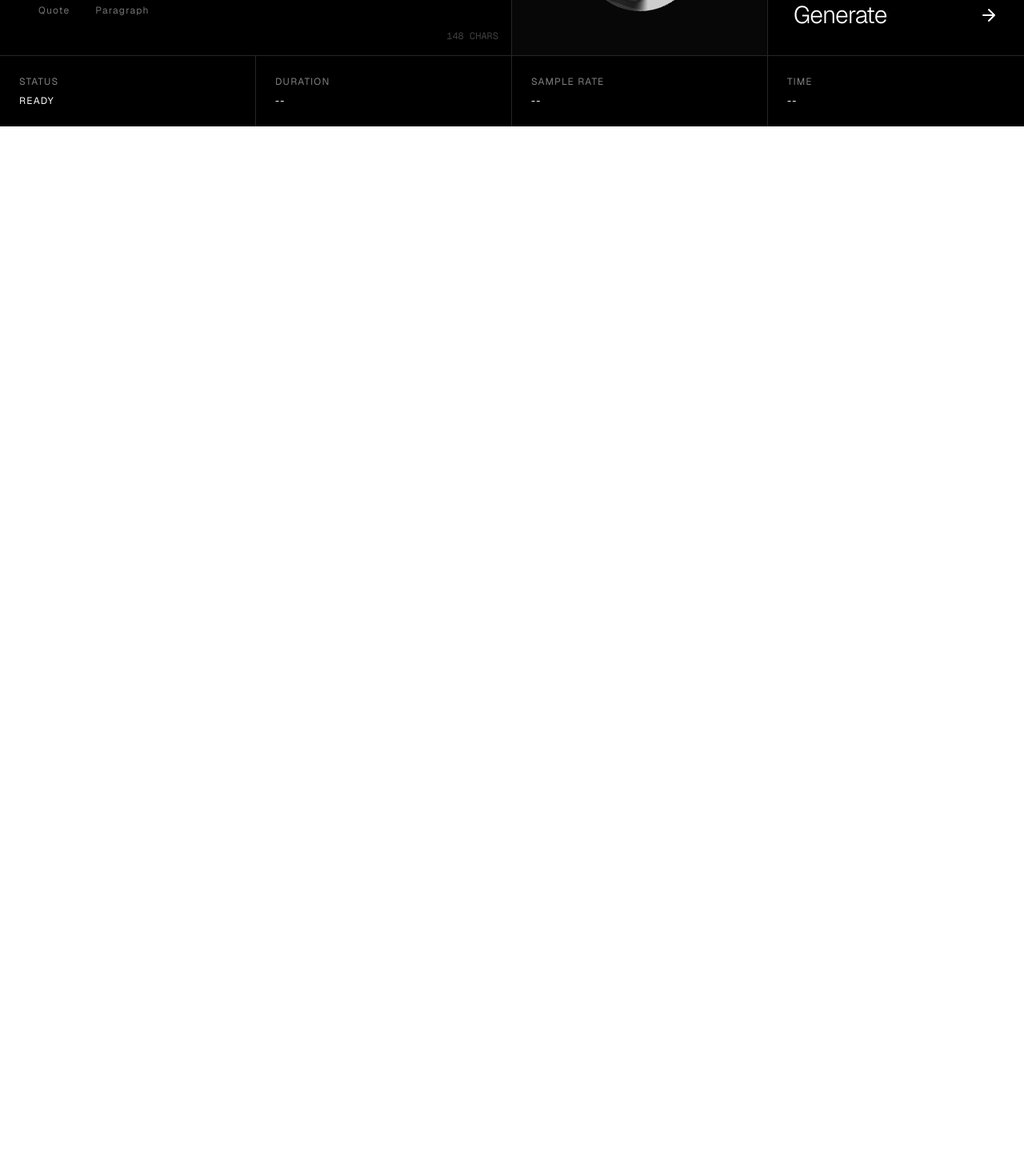
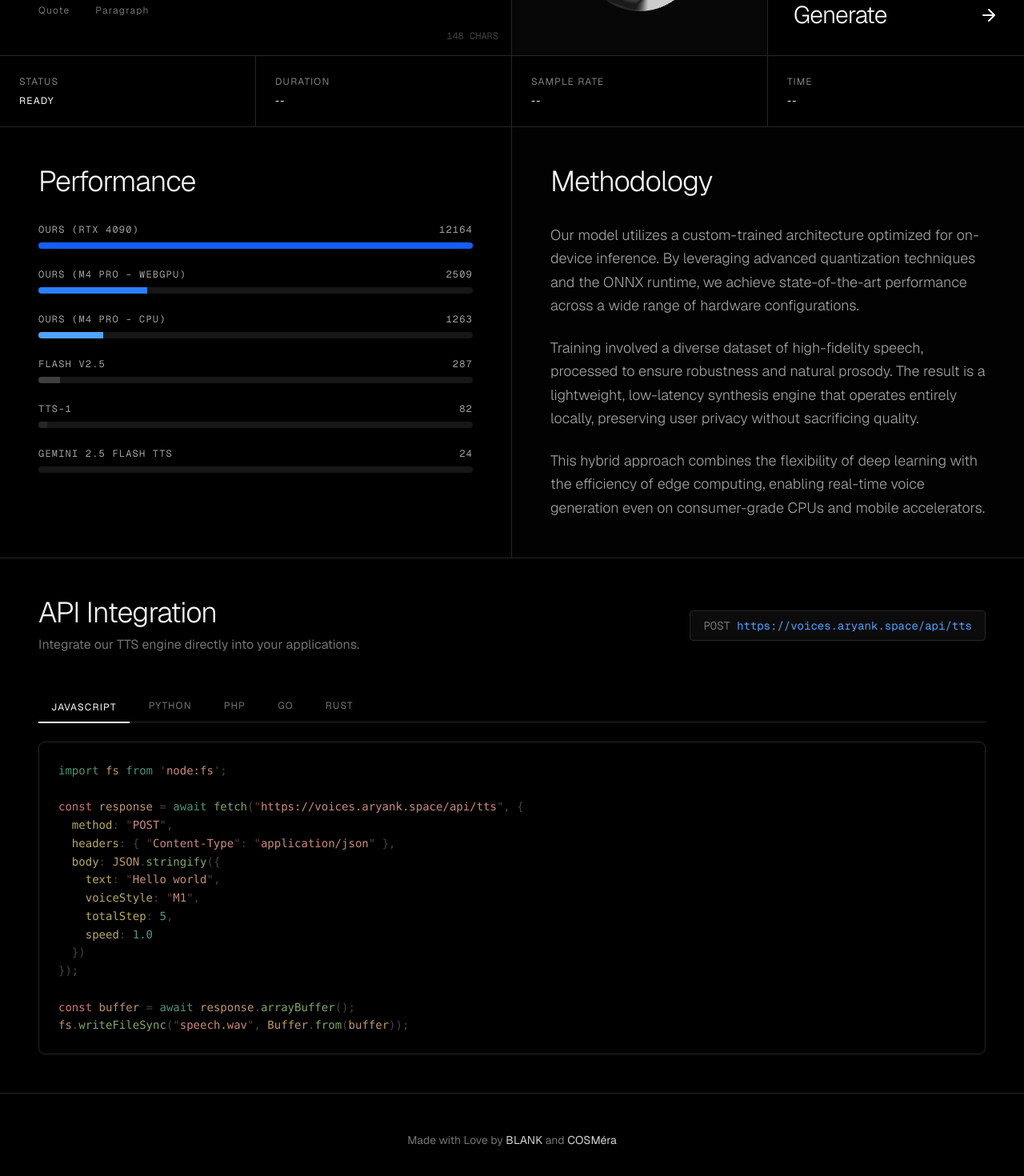
Before and after one commit to kiritocode1/voices, a Next.js app: page / in a window 1280 px wide. Shown: the part 818-2288 px from the top of the page at 80% size. Before the commit the page ends 976 px from the top, so only its background shows below. Built offline with nearby package versions, Linux system fonts and the light colour scheme.

Commit message:
Child welfare commit

```diff
--- a/app/api/tts/route.ts
+++ b/app/api/tts/route.ts
@@ -54,7 +54,7 @@ export async function POST(request: Request): Promise<Response> {
 			speed,
 		});
 
-		return new Response(wavBuffer, {
+		return new Response(wavBuffer as BodyInit, {
 			status: 200,
 			headers: {
 				"Content-Type": "audio/wav",
--- a/app/page.tsx
+++ b/app/page.tsx
@@ -2,6 +2,7 @@
 
 import { useEffect, useMemo, useRef, useState } from "react";
 import { type AgentState, Orb } from "../components/orb";
+import { codeToHtml } from "shiki";
 
 type VoiceStyleId = "F1" | "F2" | "M1" | "M2";
 
@@ -20,6 +21,151 @@ const QUOTE_TEXT = "Pain and suffering are always inevitable for a large intelli
 const PARAGRAPH_TEXT =
 	"A man who lies to himself, and believes his own lies becomes unable to recognize truth, either in himself or in anyone else, and he ends up losing respect for himself and for others. When he has no respect for anyone, he can no longer love, and, in order to divert himself, having no love in him, he yields to his impulses, indulges in the lowest forms of pleasure, and behaves in the end like an animal. And it all comes from lying - lying to others and to yourself.";
 
+// API Documentation Snippets
+const API_ENDPOINT = "https://voices.aryank.space/api/tts";
+
+const CODE_SNIPPETS = {
+	javascript: `import fs from 'node:fs';
+
+const response = await fetch("${API_ENDPOINT}", {
+  method: "POST",
+  headers: { "Content-Type": "application/json" },
+  body: JSON.stringify({
+    text: "Hello world",
+    voiceStyle: "M1",
+    totalStep: 5,
+    speed: 1.0
+  })
+});
+
+const buffer = await response.arrayBuffer();
+fs.writeFileSync("speech.wav", Buffer.from(buffer));
+`,
+	python: `import requests
+
+response = requests.post(
+    "${API_ENDPOINT}",
+    json={
+        "text": "Hello world",
+        "voiceStyle": "M1",
+        "totalStep": 5,
+        "speed": 1.0
+    }
+)
+
+with open("speech.wav", "wb") as f:
+    f.write(response.content)`,
+	php: `<?php
+$ch = curl_init("${API_ENDPOINT}");
+curl_setopt($ch, CURLOPT_POST, 1);
+curl_setopt($ch, CURLOPT_POSTFIELDS, json_encode([
+    "text" => "Hello world",
+    "voiceStyle" => "M1",
+    "totalStep" => 5,
+    "speed" => 1.0
+]));
+curl_setopt($ch, CURLOPT_RETURNTRANSFER, true);
+$audio = curl_exec($ch);
+file_put_contents("speech.wav", $audio);
+curl_close($ch);
+?>`,
+	go: `package main
+
+import (
+	"bytes"
+	"encoding/json"
+	"io"
+	"net/http"
+	"os"
+)
+
+func main() {
+	data := map[string]interface{}{
+		"text":       "Hello world",
+		"voiceStyle": "M1",
+		"totalStep":  5,
+		"speed":      1.0,
+	}
+	jsonData, _ := json.Marshal(data)
+
+	resp, _ := http.Post("${API_ENDPOINT}", "application/json", bytes.NewBuffer(jsonData))
+	defer resp.Body.Close()
+
+	out, _ := os.Create("speech.wav")
+	defer out.Close()
+	io.Copy(out, resp.Body)
+}`,
+	rust: `use std::fs::File;
+use std::io::copy;
+
+#[tokio::main]
+async fn main() -> Result<(), Box<dyn std::error::Error>> {
+    let client = reqwest::Client::new();
+    let resp = client.post("${API_ENDPOINT}")
+        .json(&serde_json::json!({
+            "text": "Hello world",
+            "voiceStyle": "M1",
+            "totalStep": 5,
+            "speed": 1.0
+        }))
+        .send()
+        .await?;
+
+    let mut content = std::io::Cursor::new(resp.bytes().await?);
+    let mut file = File::create("speech.wav")?;
+    copy(&mut content, &mut file)?;
+    Ok(())
+}`,
+};
+
+function CodeBlock({ code, lang }: { code: string; lang: string }) {
+	const [html, setHtml] = useState(code);
+	const [copied, setCopied] = useState(false);
+
+	useEffect(() => {
+		async function highlight() {
+			try {
+				const out = await codeToHtml(code, {
+					lang,
+					theme: "vitesse-black",
+				});
+				setHtml(out);
+			} catch (e) {
+				console.error("Syntax highlighting failed:", e);
+				setHtml(code); // Fallback
+			}
+		}
+		highlight();
+	}, [code, lang]);
+
+	const handleCopy = async () => {
+		try {
+			await navigator.clipboard.writeText(code);
+			setCopied(true);
+			setTimeout(() => setCopied(false), 2000);
+		} catch (err) {
+			console.error("Failed to copy:", err);
+		}
+	};
+
+	return (
+		<div className="relative group rounded-lg overflow-hidden bg-black border border-neutral-800">
+			<div
+				className="font-mono text-sm leading-relaxed overflow-x-auto p-6"
+				dangerouslySetInnerHTML={{ __html: html }}
+			/>
+			<button
+				onClick={handleCopy}
+				className={`absolute top-4 right-4 px-3 py-1.5 text-xs uppercase tracking-widest border rounded transition-all duration-200 ${
+					copied ? "bg-white text-black border-white opacity-100" : "bg-black text-neutral-400 border-neutral-800 opacity-0 group-hover:opacity-100 hover:text-white hover:border-white"
+				}`}
+			>
+				{copied ? "Copied" : "Copy"}
+			</button>
+		</div>
+	);
+}
+
 export default function Home() {
 	const [text, setText] = useState<string>(QUOTE_TEXT);
 	const [voiceStyle, setVoiceStyle] = useState<VoiceStyleId>("F1");
@@ -29,6 +175,7 @@ export default function Home() {
 	const [error, setError] = useState<string | null>(null);
 	const [stats, setStats] = useState<GenerationStats | null>(null);
 	const [agentState, setAgentState] = useState<AgentState>("listening");
+	const [activeTab, setActiveTab] = useState<keyof typeof CODE_SNIPPETS>("javascript");
 
 	const audioRef = useRef<HTMLAudioElement>(null);
 
@@ -320,6 +467,121 @@ export default function Home() {
 					<p className="text-white">{stats?.totalTimeSeconds ? `${stats.totalTimeSeconds.toFixed(2)}s` : "--"}</p>
 				</div>
 			</div>
+
+			{/* Documentation & Methodology Section */}
+			<div className="border-t border-neutral-800 grid grid-cols-1 lg:grid-cols-2">
+				{/* Performance Chart */}
+				<div className="p-8 md:p-12 border-r border-neutral-800">
+					<h2 className="text-3xl md:text-4xl font-light mb-8 text-neutral-100 tracking-tight">Performance</h2>
+					<div className="space-y-6 text-xs uppercase tracking-widest font-mono">
+						{/* Benchmark Items */}
+						{[
+							{ name: "Ours (RTX 4090)", score: 12164, color: "bg-blue-600", width: "100%" },
+							{ name: "Ours (M4 Pro - WebGPU)", score: 2509, color: "bg-blue-500", width: "25%" },
+							{ name: "Ours (M4 Pro - CPU)", score: 1263, color: "bg-blue-400", width: "15%" },
+							{ name: "Flash v2.5", score: 287, color: "bg-neutral-700", width: "5%" },
+							{ name: "TTS-1", score: 82, color: "bg-neutral-800", width: "2%" },
+							{ name: "Gemini 2.5 Flash TTS", score: 24, color: "bg-neutral-900", width: "1%" },
+						].map((item) => (
+							<div
+								key={item.name}
+								className="space-y-2"
+							>
+								<div className="flex justify-between text-neutral-400">
+									<span>{item.name}</span>
+									<span>{item.score}</span>
+								</div>
+								<div className="h-2 w-full bg-neutral-900 rounded-full overflow-hidden">
+									<div
+										className={`h-full ${item.color}`}
+										style={{ width: item.width }}
+									></div>
+								</div>
+							</div>
+						))}
+					</div>
+				</div>
+
+				{/* Methodology Text */}
+				<div className="p-8 md:p-12 flex flex-col justify-center bg-neutral-900/10">
+					<h2 className="text-3xl md:text-4xl font-light mb-8 text-neutral-100 tracking-tight">Methodology</h2>
+					<div className="space-y-6 text-neutral-400 font-light text-lg leading-relaxed">
+						<p>
+							Our model utilizes a custom-trained architecture optimized for on-device inference. By leveraging advanced quantization techniques and the ONNX runtime, we achieve
+							state-of-the-art performance across a wide range of hardware configurations.
+						</p>
+						<p>
+							Training involved a diverse dataset of high-fidelity speech, processed to ensure robustness and natural prosody. The result is a lightweight, low-latency synthesis engine
+							that operates entirely locally, preserving user privacy without sacrificing quality.
+						</p>
+						<p>
+							This hybrid approach combines the flexibility of deep learning with the efficiency of edge computing, enabling real-time voice generation even on consumer-grade CPUs and
+							mobile accelerators.
+						</p>
+					</div>
+				</div>
+			</div>
+
+			{/* API Documentation Section */}
+			<div className="border-t border-neutral-800">
+				<div className="p-8 md:p-12">
+					<div className="flex flex-col md:flex-row justify-between items-start md:items-center mb-12 gap-6">
+						<div>
+							<h2 className="text-3xl md:text-4xl font-light text-neutral-100 tracking-tight">API Integration</h2>
+							<p className="mt-2 text-neutral-500">Integrate our TTS engine directly into your applications.</p>
+						</div>
+						<div className="flex items-center gap-2 bg-neutral-900/50 px-4 py-2 rounded border border-neutral-800 font-mono text-sm text-blue-400 break-all">
+							<span className="text-neutral-500">POST</span>
+							{API_ENDPOINT}
+						</div>
+					</div>
+
+					{/* Language Tabs */}
+					<div className="mb-6 flex flex-wrap gap-2 border-b border-neutral-800 pb-1">
+						{(Object.keys(CODE_SNIPPETS) as Array<keyof typeof CODE_SNIPPETS>).map((lang) => (
+							<button
+								key={lang}
+								onClick={() => setActiveTab(lang)}
+								className={`px-4 py-2 text-xs uppercase tracking-widest transition-colors ${
+									activeTab === lang ? "text-white border-b-2 border-white -mb-1.5" : "text-neutral-500 hover:text-neutral-300"
+								}`}
+							>
+								{lang === "javascript" ? "JavaScript" : lang}
+							</button>
+						))}
+					</div>
+
+					{/* Code Display */}
+					<CodeBlock
+						code={CODE_SNIPPETS[activeTab]}
+						lang={activeTab}
+					/>
+				</div>
+			</div>
+
+			{/* Footer Credits */}
+			<div className="border-t border-neutral-800 p-8 md:p-12 text-center text-neutral-500 text-sm">
+				<p>
+					Made with Love by{" "}
+					<a
+						href="https://aryank.space"
+						target="_blank"
+						rel="noopener noreferrer"
+						className="text-neutral-300 hover:text-white transition-colors"
+					>
+						BLANK
+					</a>{" "}
+					and{" "}
+					<a
+						href="https://janviw.space"
+						target="_blank"
+						rel="noopener noreferrer"
+						className="text-neutral-300 hover:text-white transition-colors"
+					>
+						COSMéra
+					</a>
+				</p>
+			</div>
 		</div>
 	);
 }
--- a/package.json
+++ b/package.json
@@ -22,6 +22,7 @@
     "postprocessing": "^6.38.0",
     "react": "19.2.0",
     "react-dom": "19.2.0",
+    "shiki": "^3.15.0",
     "tailwind-merge": "^3.4.0",
     "three": "^0.181.2",
     "tw-merge": "0.0.1-alpha.3"
```
Also changed, not shown: 1 other file (tests, documents, lock files or other folders).
